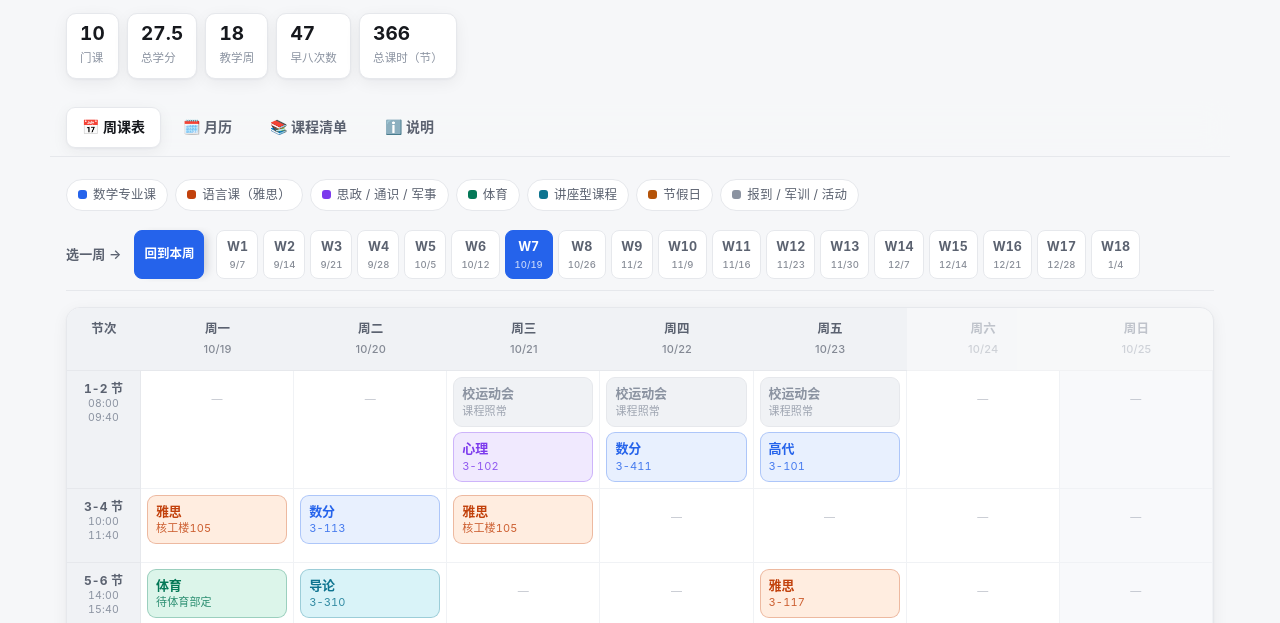
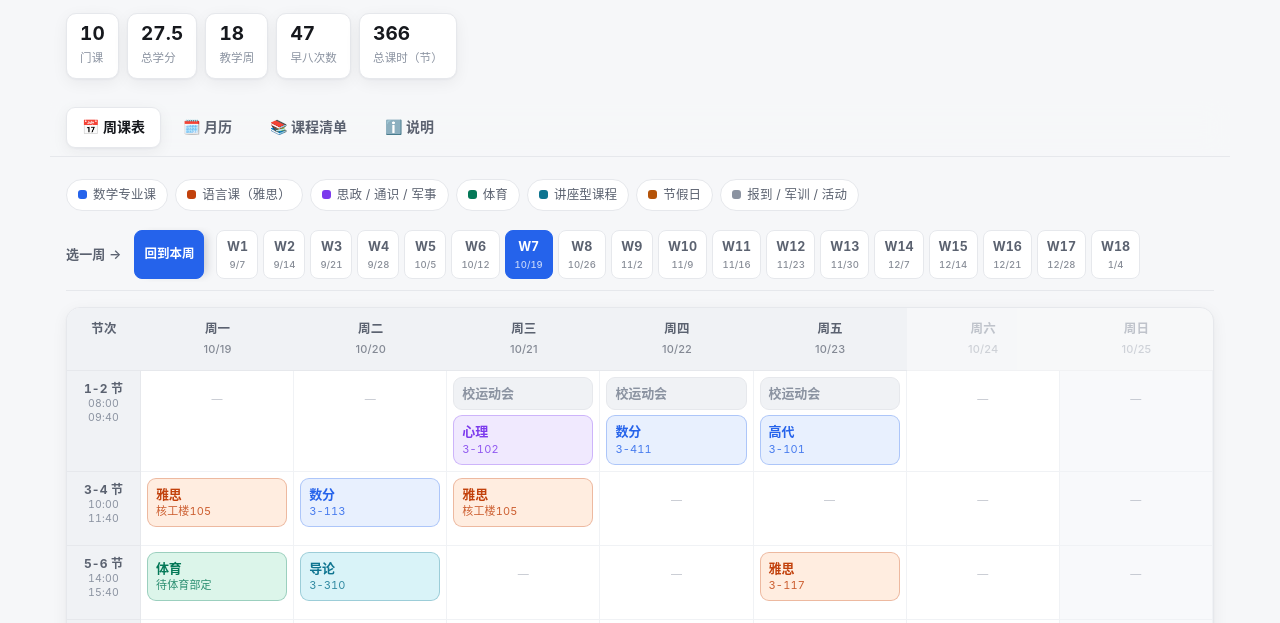
Before and after one commit to KingsleyAsher/schedule, a plain HTML site: page index.html in a window 1280 px wide. Shown: the part 126-749 px from the top of the page. Drawn offline with Linux system fonts and the light colour scheme.

Commit message:
调整：运动会只标注活动本身，不写课程照常

```diff
--- a/index.html
+++ b/index.html
@@ -269,7 +269,7 @@ footer{margin-top:34px;padding-top:18px;border-top:1px solid var(--line);font-si
       <li><b>大学体育Ⅰ 是板块课</b>：原件把它排在 <b>周一 5–6 节（14:00–15:40）</b>，本表按此位置显示、周次暂按第 5–18 周；<b>场地与最终项目以体育部通知为准</b>（原件未给场地与周次）。</li>
       <li><b>红色文化 / 国家安全教育</b> 是讲座型课程，安排在对应周内、具体时间另行通知；<b>数学专业导论</b> 的排期已确定并<b>已并入周课表与月历</b> —— 第 6—13 周<b>每周二</b>共 8 场、地点 <b>3-310</b>（周二格子里的「导论」），明细见「课程清单」页的排期表（来源：任课老师 2026-10-13 发的安排表）。</li>
       <li><b>元旦</b>：校历原文只写了 <b>2027 年 1 月 1 日（周五）</b> 这一天，所以本表也只标这一天；<b>连休怎么排以国务院公布为准</b>。其余节假日（中秋 / 国庆 / 期末周 / 寒假）均照校历原文。</li>
-      <li><b>10/21—23 校运动会：课程照常</b> —— 校历原文只写了运动会日期（第三条），<b>没有写停课</b>；教务处课表在第 7 周（10/21 周三 3 门 / 10/22 周四 1 门 / 10/23 周五 2 门，共 12 节）也照常列课。所以本表<b>照常显示这三天的课</b>，只把「校运动会」标在旁边。<b>学校若另行通知停课，以通知为准。</b><br><span style="font-size:12px;color:var(--ink3)">（2026-10-19 核对改正：旧版本把运动会当成整段停课、静默藏掉了这 12 节。）</span></li>
+      <li><b>10/21—23 校运动会</b>：校历原文第三条（2026 年 10 月 21-23 日 校运动会），未写停课；本表在这三天标出该活动，课按教务处课表列出。<b>是否停课以学校通知为准。</b></li>
     </ul>
   </div>
   <h2>教学周 ↔ 日期速查</h2>
@@ -423,7 +423,7 @@ const RULES = [
 
    ⚠️ 两类事件（2026-10-19 改，别再混用）：
    · 默认（无 keepClasses）＝当天整段无课：军训 / 国庆 / 中秋 / 期末周 / 报到等；
-   · keepClasses:true ＝只做标记、课程照常：**校运动会**。
+   · keepClasses:true ＝只做标记、不冲课：**校运动会**。
      依据：校历第三条只写「2026 年 10 月 21-23 日 校运动会」，**没有写停课**；
      教务处《班级课表2026.9.pdf》（打印时间 2026-09-08）第 7 周也照常列了这三天的课
      （周三 3 门 / 周四 1 门 / 周五 2 门，共 12 节）。
@@ -492,7 +492,7 @@ function eventOf(date){ return eventsOf(date)[0] || null; }
 
 /* 事件分两类（2026-10-19 新增，见 EVENTS 头部说明）
    · suppressingEvents = 当天整段无课（军训 / 国庆 / 中秋 / 期末周 / 报到…）
-   · badgeEvents       = 只做标记、课程照常（校运动会）
+   · badgeEvents       = 只做标记、不冲课（校运动会）
    凡"某天有没有课"的判断都必须走 suppressingEvents，不能再直接用 eventOf。 */
 function suppressingEvents(date){ return eventsOf(date).filter(e => !e.keepClasses); }
 function badgeEvents(date){ return eventsOf(date).filter(e => e.keepClasses); }
@@ -593,9 +593,9 @@ function cellContent(date, slotKey){
   const cs = coursesAt(date, slotKey);
   let head = '';
   if (mk && slotKey === '1-2') head += `<div class="ev t-makeup"><b>补课</b><span class="m">${mk.label}</span></div>`;
-  /* 校运动会：课程照常，只在第一大节旁边挂一个标记（2026-10-19 改） */
+  /* 校运动会：只在第一大节旁边挂一个标记（2026-10-19 改，本人要求只标注活动本身） */
   if (badges.length && slotKey === '1-2')
-    head += badges.map(ev=>`<div class="ev t-rest"><b>${ev.label}</b><span class="m">课程照常</span></div>`).join('');
+    head += badges.map(ev=>`<div class="ev t-rest"><b>${ev.label}</b></div>`).join('');
   if (!cs.length) return head || '<div class="empty">—</div>';
   return head + cs.map(r=>{
     const m = COURSES[r.c] || {t:r.t||'talk', short:r.short||r.c};
@@ -665,14 +665,16 @@ function renderGrid(){
            + `<br><span style="opacity:.85">原定上课日 ${fm} 月 ${fd} 日（周三）在国庆假期里，这一天是把它补回来；来源：${mk.source}。</span>`;
     }).join('<br>') + '</div>';
   }
-  /* 本周若有「只标记、不冲课」的活动（校运动会），单独标一行（2026-10-19 新增） */
+  /* 本周若有「只标记、不冲课」的活动（校运动会），只标活动本身（2026-10-19 改） */
   const bds = [];
   for (let i=0;i<7;i++){ const d = addDays(s,i); for (const ev of badgeEvents(d)) bds.push([d,ev]); }
   if (bds.length){
-    note += '<div class="mkline">🏃 ' + bds.map(([d,ev])=>{
-      const dw = DOW[d.getDay()===0 ? 6 : d.getDay()-1];
-      return `<b>${d.getMonth()+1} 月 ${d.getDate()} 日（${dw}）</b>${ev.label} —— <b>课程照常</b>；学校若另行通知停课，以通知为准`;
-    }).join('<br>') + '</div>';
+    const f = bds[0][0], l = bds[bds.length-1][0];
+    const dwF = DOW[f.getDay()===0 ? 6 : f.getDay()-1], dwL = DOW[l.getDay()===0 ? 6 : l.getDay()-1];
+    const range = bds.length === 1
+      ? `${f.getMonth()+1} 月 ${f.getDate()} 日（${dwF}）`
+      : `${f.getMonth()+1} 月 ${f.getDate()} 日（${dwF}）— ${l.getMonth()+1} 月 ${l.getDate()} 日（${dwL}）`;
+    note += `<div class="mkline">🏃 <b>${bds[0][1].label}</b>：${range}</div>`;
   }
   document.getElementById('weeknote').innerHTML = note;
 }
@@ -721,7 +723,7 @@ function renderMonths(){
         chips = sup.map(ev=>`<div class="chip c-${ev.type==='holiday'?'holiday':'misc'}">${ev.label}</div>`).join('');
       } else if (w !== null){
         /* 校运动会：标记照出，课也照出（2026-10-19 改） */
-        chips += badges.map(ev=>`<div class="chip c-misc">${ev.label}<small>课程照常</small></div>`).join('');
+        chips += badges.map(ev=>`<div class="chip c-misc">${ev.label}</div>`).join('');
         const seen = new Set();
         for (const s of SLOTS){
           for (const r of coursesAt(d,s.k)){
@@ -832,7 +834,7 @@ document.getElementById('wtbody').innerHTML = Array.from({length:TERM.weeks},(_,
     if (mkDays.length) note += ` · ${mkDays.join('、')}`;
     const bdNames = [];
     for (let i=0;i<7;i++){ const d=addDays(s,i); for (const ev of badgeEvents(d)) if (!bdNames.includes(ev.label)) bdNames.push(ev.label); }
-    if (bdNames.length) note += ` · ${bdNames.join('、')}（照常上课）`;
+    if (bdNames.length) note += ` · ${bdNames.join('、')}`;
   }
   return `<tr><td class="cname">W${w}</td><td class="tnum">${s.getMonth()+1} 月 ${s.getDate()} 日</td><td class="tnum">${e.getMonth()+1} 月 ${e.getDate()} 日</td><td style="color:var(--ink2)">${note}</td></tr>`;
 }).join('');
```
